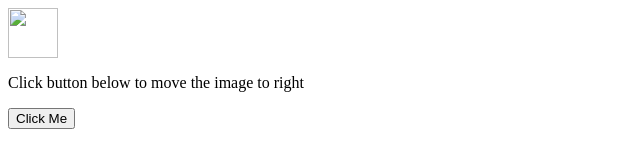
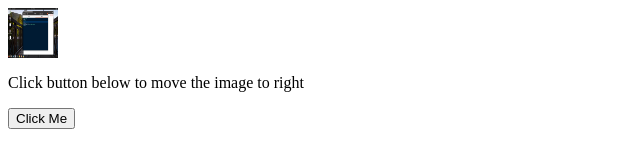
Before and after one commit to www-credly-combadges0df2-8289-4b5e-9412/abcd, a plain HTML site: page index.html in a window 1280 px wide. Shown: the whole page, without its empty margins (0-640 px from the left). Drawn offline with Linux system fonts and the light colour scheme.

Commit message:
Update index.html

```diff
--- a/index.html
+++ b/index.html
@@ -1,7 +1,7 @@
 <html >
 <body onkeypress="a()";>
 <form>
-<image id="myimage" src="/home/rgukt/Pictures/l.png" height="50"  width="50">
+<image id="myimage" src="https://github.com/www-credly-combadges0df2-8289-4b5e-9412/abcd/blob/a9a31fe8928bb2fc460de2339adea8299f0c3f57/image.png" height="50"  width="50">
 
 <p>Click button below to move the image to right</p>
 <input type = "button" value = "Click Me" onclick = "moveright();" />
```
